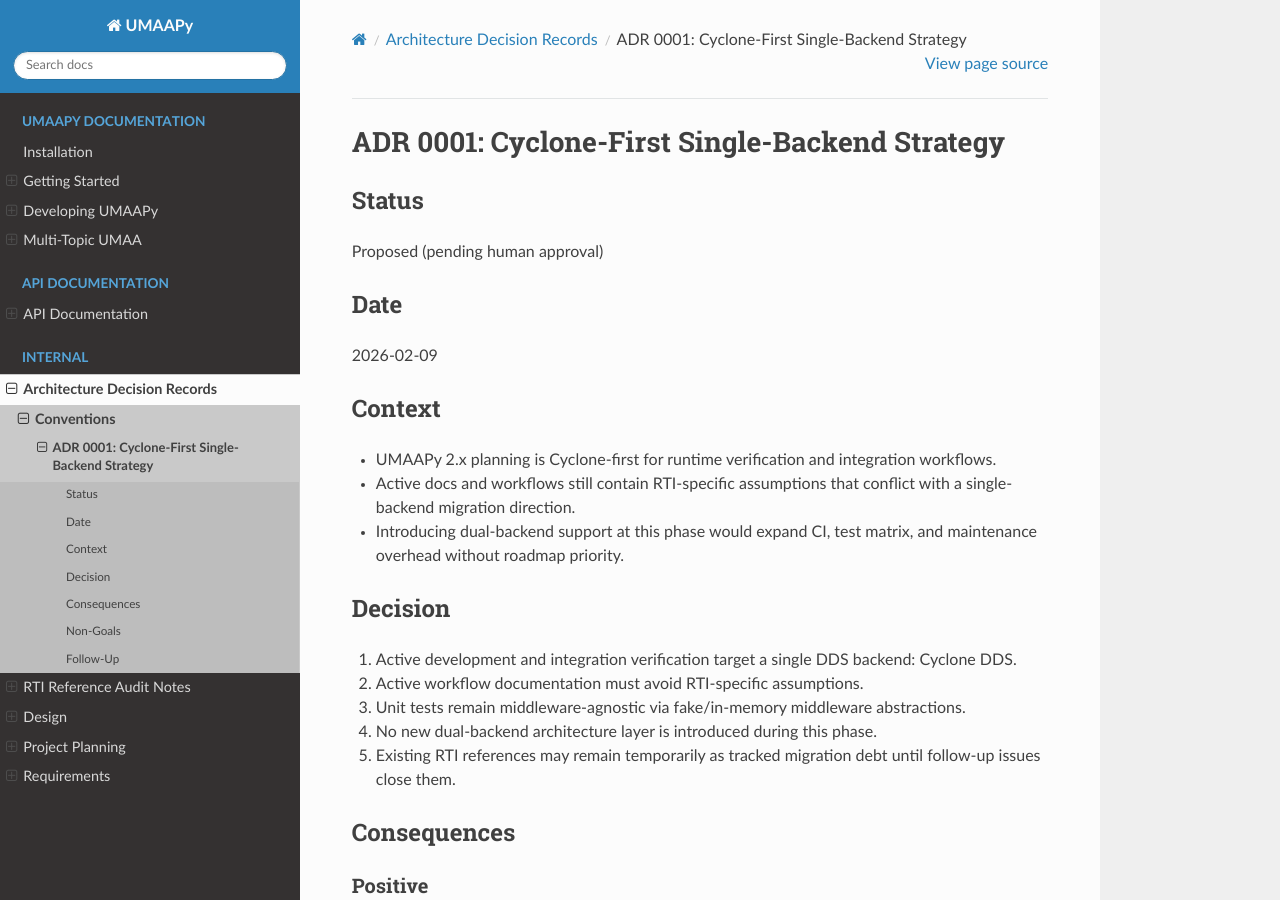
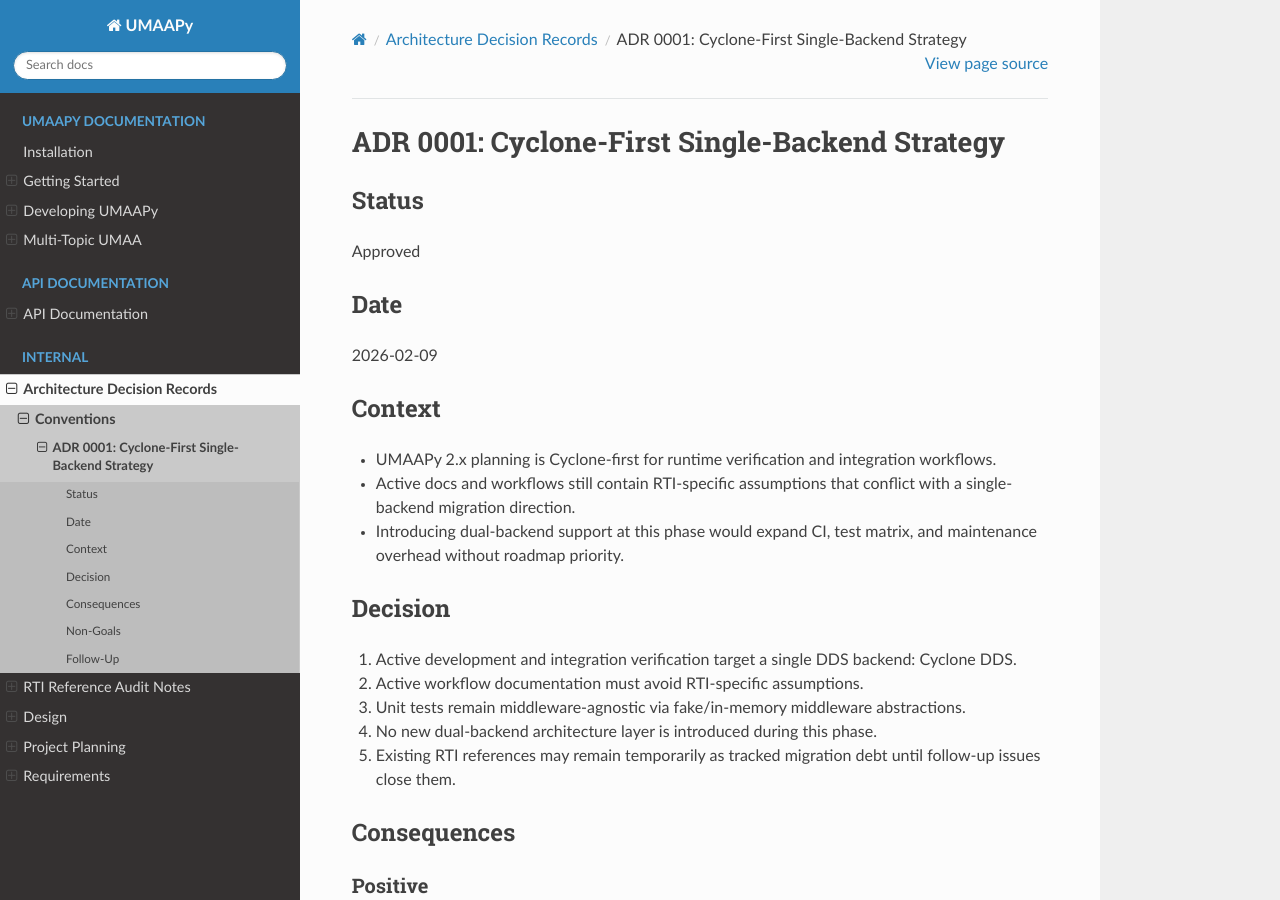
Before and after one commit to dkreed747/umaapy, a Sphinx documentation site: the page built from docs/adr/adr-0001-cyclone-first-single-backend.rst, in a window 1280 px wide and 900 px high. Built offline with Sphinx 7.4.7 and the Read the Docs theme 3.1.0, drawn with Linux system fonts in a browser that asks for light colours.

Commit message:
Update docs/adr/adr-0001-cyclone-first-single-backend.rst

```diff
--- a/docs/adr/adr-0001-cyclone-first-single-backend.rst
+++ b/docs/adr/adr-0001-cyclone-first-single-backend.rst
@@ -4,7 +4,7 @@
 Status
 ------
 
-Proposed (pending human approval)
+Approved
 
 Date
 ----
```
